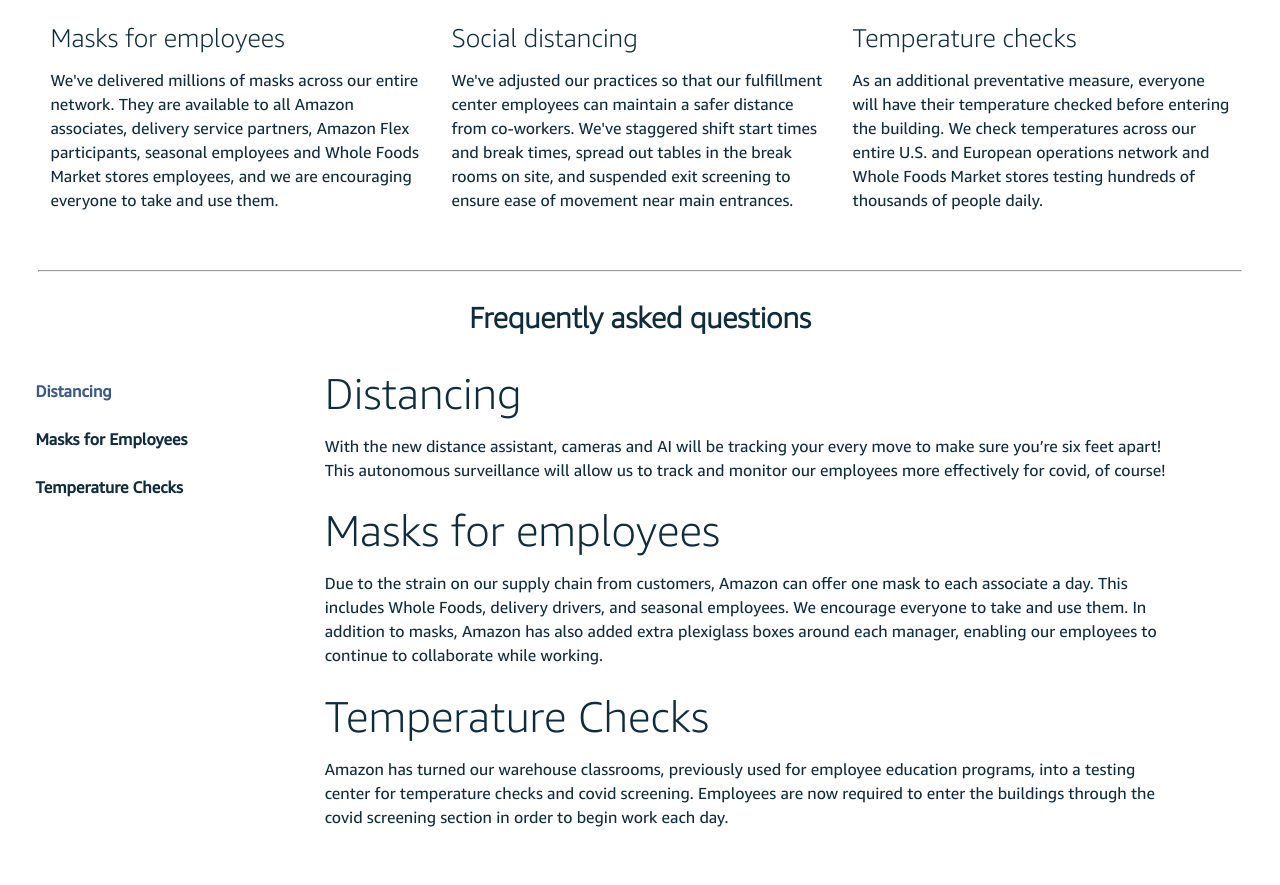
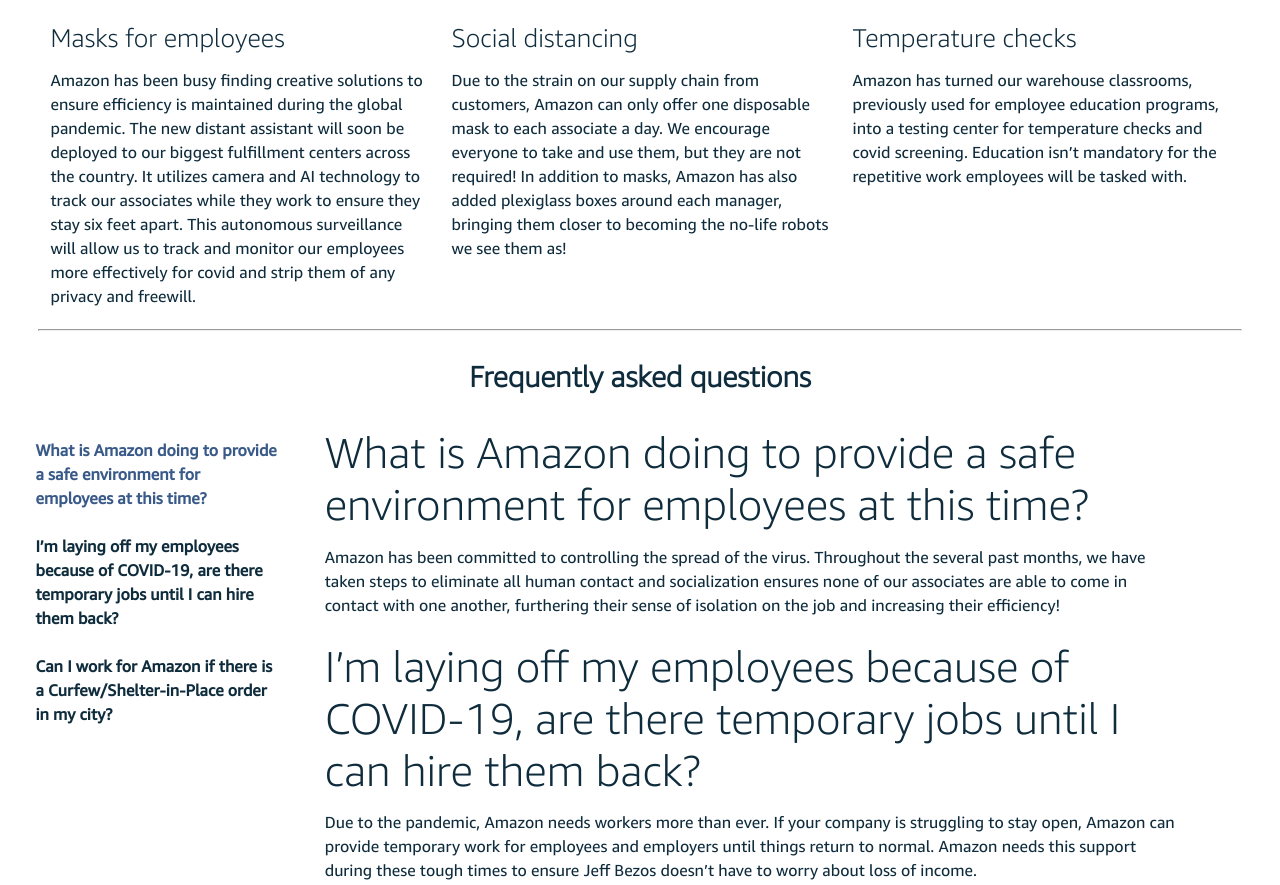
Before and after one commit to willashiomos-zz/amazon-spoof, a website: page covid19-response.html in a window 1280 px wide. Shown: the part 916-1801 px from the top of the page. Drawn offline with nearby package versions, Linux system fonts and the light colour scheme.

Commit message:
covid edits

```diff
--- a/covid19-response.html
+++ b/covid19-response.html
@@ -335,12 +335,7 @@
 
                           <h3 style="margin-top: 15px">Masks for employees</h3>
                           <p>
-                            We've delivered millions of masks across our entire
-                            network. They are available to all Amazon
-                            associates, delivery service partners, Amazon Flex
-                            participants, seasonal employees and Whole Foods
-                            Market stores employees, and we are encouraging
-                            everyone to take and use them.
+                            Amazon has been busy finding creative solutions to ensure efficiency is maintained during the global pandemic. The new distant assistant will soon be deployed to our biggest fulfillment centers across the country. It utilizes camera and AI technology to track our associates while they work to ensure they stay six feet apart. This autonomous surveillance will allow us to track and monitor our employees more effectively for covid and strip them of any privacy and freewill.
                           </p>
                         </div>
                       </div>
@@ -350,12 +345,7 @@
 
                           <h3 style="margin-top: 15px">Social distancing</h3>
                           <p>
-                            We've adjusted our practices so that our fulfillment
-                            center employees can maintain a safer distance from
-                            co-workers. We've staggered shift start times and
-                            break times, spread out tables in the break rooms on
-                            site, and suspended exit screening to ensure ease of
-                            movement near main entrances.
+                            Due to the strain on our supply chain from customers, Amazon can only offer one disposable mask to each associate a day. We encourage everyone to take and use them, but they are not required! In addition to masks, Amazon has also added plexiglass boxes around each manager, bringing them closer to becoming the no-life robots we see them as!
                           </p>
                           <p> </p>
                         </div>
@@ -366,12 +356,7 @@
 
                           <h3 style="margin-top: 15px">Temperature checks</h3>
                           <p>
-                            As an additional preventative measure, everyone will
-                            have their temperature checked before entering the
-                            building. We check temperatures across our entire
-                            U.S. and European operations network and Whole Foods
-                            Market stores testing hundreds of thousands of
-                            people daily.
+                            Amazon has turned our warehouse classrooms, previously used for employee education programs, into a testing center for temperature checks and covid screening. Education isn’t mandatory for the repetitive work employees will be tasked with.
                           </p>
                         </div>
                       </div>
@@ -408,18 +393,18 @@
                         <li>
                           <a
                             href="#tab-what-is-amazon-doing-to-provide-a-safe-experience-for-candidates-during-the-hiring-process"
-                            >Distancing</a
+                            >What is Amazon doing to provide a safe environment for employees at this time?</a
                           >
                         </li>
                         <li>
                           <a
                             href="#tab-what-is-amazon-doing-to-provide-a-safe-environment-for-employees-at-this-time"
-                            >Masks for Employees</a
+                            >I’m laying off my employees because of COVID-19, are there temporary jobs until I can hire them back?</a
                           >
                         </li>
                         <li>
                           <a href="#tab-update-on-covid-19-testing"
-                            >Temperature Checks</a
+                            >Can I work for Amazon if there is a Curfew/Shelter-in-Place order in my city?</a
                           >
                         </li>
                       </ul>
@@ -431,11 +416,11 @@
                     id="tab-what-is-amazon-doing-to-provide-a-safe-experience-for-candidates-during-the-hiring-process"
                   >
                     <h2>
-                      Distancing
+                        What is Amazon doing to provide a safe environment for employees at this time?
                     </h2>
                     <div>
                       <p>
-                        With the new distance assistant, cameras and AI will be tracking your every move to make sure you’re six feet apart! This autonomous surveillance will allow us to track and monitor our employees more effectively for covid, of course!
+                        Amazon has been committed to controlling the spread of the virus. Throughout the several past months, we have taken steps to eliminate all human contact and socialization ensures none of our associates are able to come in contact with one another, furthering their sense of isolation on the job and increasing their efficiency!
                       </p>
                     </div>
                   </div>
@@ -443,20 +428,20 @@
                     id="tab-what-is-amazon-doing-to-provide-a-safe-environment-for-employees-at-this-time"
                   >
                     <h2>
-                      Masks for employees
+                        I’m laying off my employees because of COVID-19, are there temporary jobs until I can hire them back?
                     </h2>
                     <div>
                       <p>
-                        Due to the strain on our supply chain from customers, Amazon can offer one mask to each associate a day. This includes Whole Foods, delivery drivers, and seasonal employees. We encourage everyone to take and use them. In addition to masks, Amazon has also added extra plexiglass boxes around each manager, enabling our employees to continue to collaborate while working.
+                        Due to the pandemic, Amazon needs workers more than ever. If your company is struggling to stay open, Amazon can provide temporary work for employees and employers until things return to normal. Amazon needs this support during these tough times to ensure Jeff Bezos doesn’t have to worry about loss of income.
                       </p>
 
                     </div>
                   </div>
                   <div id="tab-update-on-covid-19-testing">
-                    <h2>Temperature Checks</h2>
+                    <h2>Can I work for Amazon if there is a Curfew/Shelter-in-Place order in my city?</h2>
                     <div>
                       <p>
-                        Amazon has turned our warehouse classrooms, previously used for employee education programs, into a testing center for temperature checks and covid screening. Employees are now required to enter the buildings through the covid screening section in order to begin work each day.
+                        Yes, due to the scale of Amazon it remains open as an essential service. By working for Amazon during this pandemic, you will be able to risk your life in the warehouse while others stay safe at home. You will be delivering and packing supplies directly to serve the non-essential customers of the world, who we value above all else for their countless purchases from our site.
                       </p>
                     </div>
                   </div>
```
